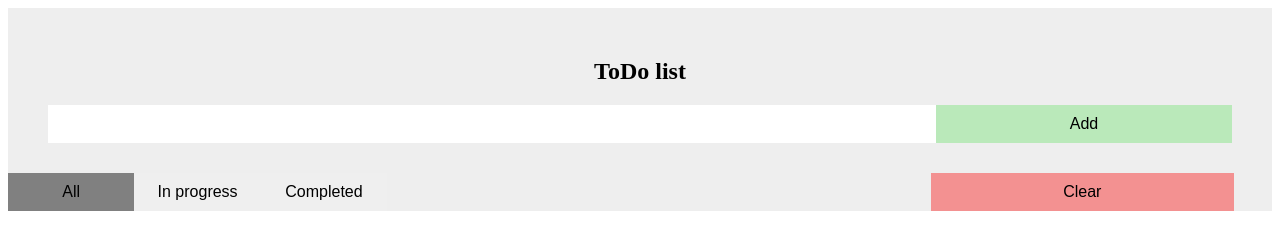
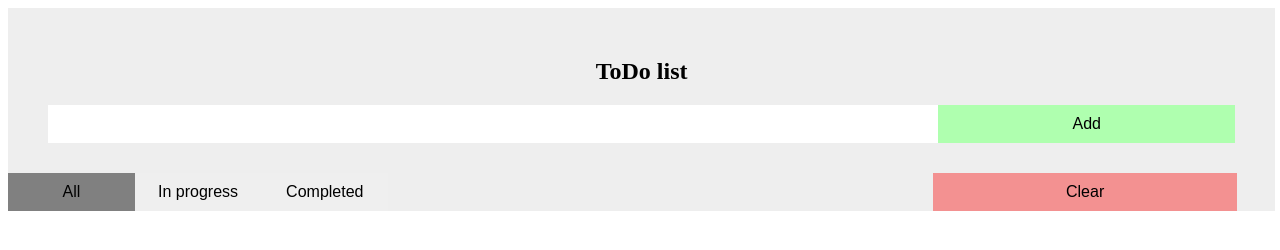
Before and after one commit to GrichykhinSergey/js_toDo, a plain HTML site: page index.html in a window 1280 px wide. Drawn offline with Linux system fonts and the light colour scheme.

Commit message:
Update style.css

```diff
--- a/style.css
+++ b/style.css
@@ -15,6 +15,7 @@
     background: #eee;
     font-size: 18px;
     display: block;
+    width: 100%;
   }
 
   ul li:hover {
@@ -53,7 +54,7 @@
   .addBtn {
     padding: 10px;
     width: 25%;
-    background: rgb(186, 233, 186);
+    background: rgb(175, 255, 175);
     color: black;
     float: left;
     text-align: center;
@@ -63,7 +64,7 @@
   }
 
   .addBtn:hover {
-    background-color: rgb(191, 238, 191);
+    background-color: rgb(140, 245, 140);
   }
 
   #clear {
@@ -93,8 +94,7 @@
   top: 0;
   padding: 12px 16px 12px 12px;
   background-color: #eee;
-  height: 46px;
-  width: auto;
+  height: 45px;
 }
 
 .deleteBtn:hover {
@@ -105,8 +105,21 @@
 .footer {
   background-color: #eee;
   height: 38px;
+
 }
 
 .selected {
   background-color: gray;
 }
+
+.menu {
+  position: fixed; /* Фиксированное положение */
+  width: 99%;
+  z-index: 1;
+ }
+
+ #toDos {
+   padding-top: 202px;
+   width: 100%;
+   margin-right: 0px;
+ }
```
